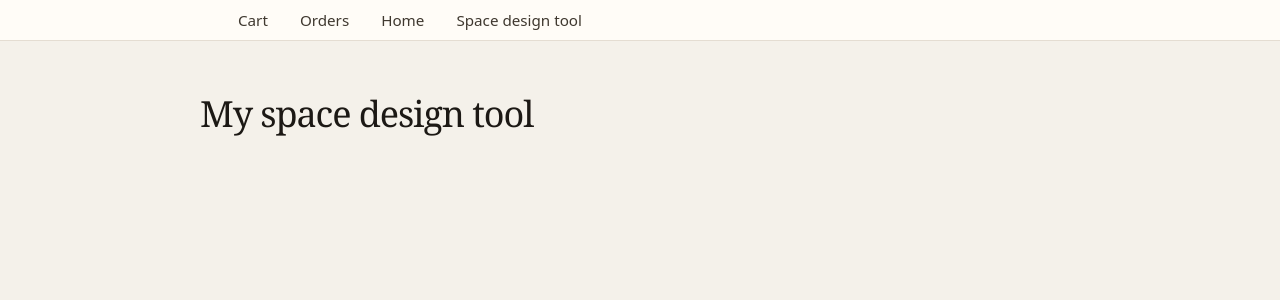
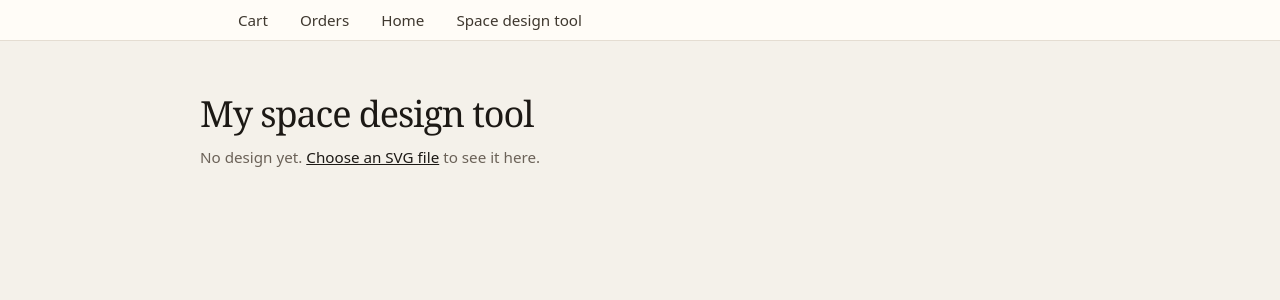
Before and after one commit to shareef-dweikat/furai, a React (Vite) app in the folder apps/web/: page /space/my-design in a window 1280 px wide. Shown: the top 300 px of the page. Built offline with nearby package versions, Linux system fonts and the light colour scheme.

Commit message:
Preview an uploaded SVG on the space design page
Keep the chosen file in a store and render it on the space page, with an empty state that links back to the upload.

```diff
--- a/apps/web/package.json
+++ b/apps/web/package.json
@@ -16,6 +16,7 @@
     "react-dom": "^19.2.8",
     "react-router": "^8.4.0",
     "styled-components": "^6.6.0",
+    "three": "^0.186.1",
     "zustand": "^5.0.8"
   },
   "devDependencies": {
--- a/apps/web/src/pages/SpaceDesignOptionsPage.tsx
+++ b/apps/web/src/pages/SpaceDesignOptionsPage.tsx
@@ -2,6 +2,7 @@ import { useRef, type ChangeEvent } from 'react'
 import { useNavigate } from 'react-router'
 import styled from 'styled-components'
 import { Page } from '../components/Page.tsx'
+import { useSpaceDesignStore } from '../stores/use-space-design.ts'
 
 const Options = styled.div`
   display: grid;
@@ -75,12 +76,13 @@ const Action = styled.button`
 
 export function SpaceDesignOptionsPage() {
   const navigate = useNavigate()
-  const xmlInputRef = useRef<HTMLInputElement>(null)
+  const svgInputRef = useRef<HTMLInputElement>(null)
 
-  function onXmlChosen(event: ChangeEvent<HTMLInputElement>) {
+  function onSvgChosen(event: ChangeEvent<HTMLInputElement>) {
     const file = event.target.files?.[0]
     event.target.value = ''
     if (!file) return
+    useSpaceDesignStore.getState().setSvgFile(file)
     navigate('/space/my-design')
   }
 
@@ -98,16 +100,16 @@ export function SpaceDesignOptionsPage() {
         </Card>
         <Card>
           <Eyebrow>Import</Eyebrow>
-          <Heading>Upload your own XML space design</Heading>
-          <Copy>Bring in an existing layout from an XML file.</Copy>
-          <Action type="button" onClick={() => xmlInputRef.current?.click()}>
-            Choose XML file
+          <Heading>Upload your own SVG space design</Heading>
+          <Copy>Bring in an existing layout from an SVG file.</Copy>
+          <Action type="button" onClick={() => svgInputRef.current?.click()}>
+            Choose SVG file
           </Action>
           <HiddenFileInput
-            ref={xmlInputRef}
+            ref={svgInputRef}
             type="file"
-            accept=".xml,text/xml,application/xml"
-            onChange={onXmlChosen}
+            accept=".svg,image/svg+xml"
+            onChange={onSvgChosen}
           />
         </Card>
       </Options>
--- a/apps/web/src/pages/UploadedSpacePage.tsx
+++ b/apps/web/src/pages/UploadedSpacePage.tsx
@@ -1,5 +1,43 @@
+import { Link } from 'react-router'
+import styled from 'styled-components'
 import { Page } from '../components/Page.tsx'
+import { useSpaceDesignStore } from '../stores/use-space-design.ts'
+
+const Preview = styled.img`
+  display: block;
+  width: 100%;
+  height: auto;
+  border: 1px solid #e4ddd2;
+  border-radius: 16px;
+  background: #fffcf7;
+`
+
+const Empty = styled.p`
+  margin: 0;
+  color: #6b6258;
+  font-family: ui-sans-serif, system-ui, sans-serif;
+  font-size: 0.95rem;
+  line-height: 1.5;
+`
+
+const ChooseLink = styled(Link)`
+  color: #1c1915;
+`
 
 export function UploadedSpacePage() {
-  return <Page title="My space design tool" />
+  const svgUrl = useSpaceDesignStore((state) => state.svgUrl)
+  const fileName = useSpaceDesignStore((state) => state.fileName)
+
+  return (
+    <Page title="My space design tool" lede={fileName ?? undefined}>
+      {svgUrl ? (
+        <Preview src={svgUrl} alt={fileName ?? 'Uploaded space design'} />
+      ) : (
+        <Empty>
+          No design yet. <ChooseLink to="/space">Choose an SVG file</ChooseLink> to
+          see it here.
+        </Empty>
+      )}
+    </Page>
+  )
 }
--- /dev/null
+++ b/apps/web/src/stores/use-space-design.ts
@@ -0,0 +1,20 @@
+import { create } from 'zustand'
+
+interface SpaceDesignState {
+  svgUrl: string | null
+  fileName: string | null
+  setSvgFile: (file: File) => void
+}
+
+export const useSpaceDesignStore = create<SpaceDesignState>((set, get) => ({
+  svgUrl: null,
+  fileName: null,
+  setSvgFile: (file) => {
+    const previous = get().svgUrl
+    if (previous) URL.revokeObjectURL(previous)
+    set({
+      svgUrl: URL.createObjectURL(file),
+      fileName: file.name,
+    })
+  },
+}))
```
Also changed, not shown: 1 other file (tests, documents, lock files or other folders).
